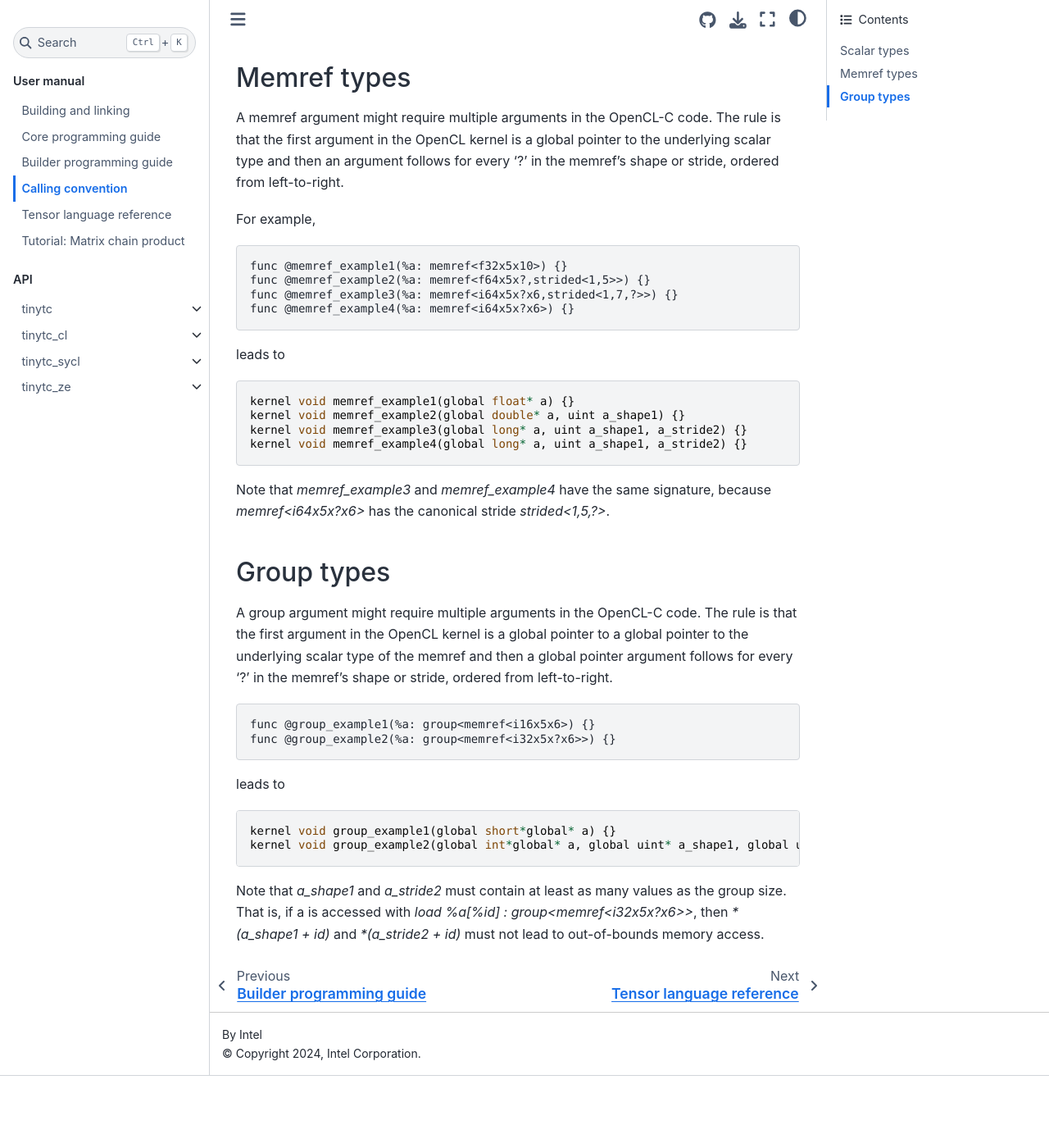
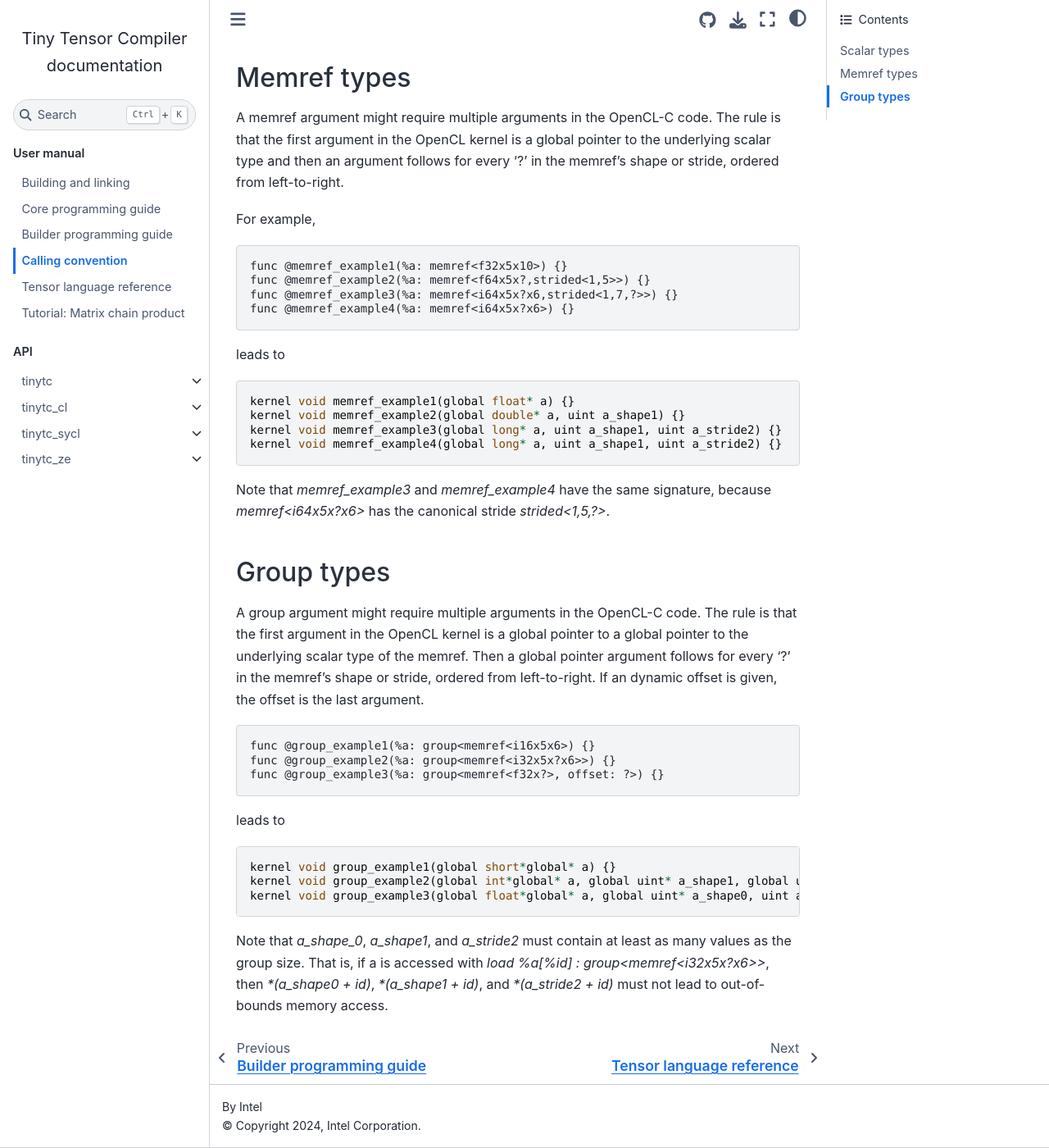
Before and after one commit to intel/tiny-tensor-compiler, a Sphinx documentation site: the page built from docs/manual/calling_convention.rst, in a window 1280 px wide and 1400 px high, scrolled down 1088 px. Shown: the whole window at 82% size. Built offline with Sphinx 7.4.7 and the Sphinx Book theme 1.1.4, drawn with Linux system fonts in a browser that asks for light colours; pages that are not in the unit, such as notebooks, are missing from menus; before the commit the page ends 2400 px from its top, so only the background shows below that.

Commit message:
Add offset parameter to group type

```diff
--- a/CMakeLists.txt
+++ b/CMakeLists.txt
@@ -3,7 +3,7 @@
 
 cmake_minimum_required(VERSION 3.23)
 
-project(tiny_tensor_compiler VERSION 0.2.2 LANGUAGES C CXX)
+project(tiny_tensor_compiler VERSION 0.3.0 LANGUAGES C CXX)
 
 include(CMakeDependentOption)
 option(BUILD_DOCUMENTATION "Build documentation" OFF)
--- a/docs/manual/calling_convention.rst
+++ b/docs/manual/calling_convention.rst
@@ -64,8 +64,8 @@
 
    kernel void memref_example1(global float* a) {}
    kernel void memref_example2(global double* a, uint a_shape1) {}
-   kernel void memref_example3(global long* a, uint a_shape1, a_stride2) {}
-   kernel void memref_example4(global long* a, uint a_shape1, a_stride2) {}
+   kernel void memref_example3(global long* a, uint a_shape1, uint a_stride2) {}
+   kernel void memref_example4(global long* a, uint a_shape1, uint a_stride2) {}
 
 Note that `memref_example3` and `memref_example4` have the same signature,
 because `memref<i64x5x?x6>` has the canonical stride `strided<1,5,?>`.
@@ -75,13 +75,16 @@
 
 A group argument might require multiple arguments in the OpenCL-C code.
 The rule is that the first argument in the OpenCL kernel is a global pointer to a global pointer to the
-underlying scalar type of the memref and then a global pointer argument follows for every '?'
-in the memref's shape or stride, ordered from left-to-right.
+underlying scalar type of the memref.
+Then a global pointer argument follows for every '?' in the memref's shape or stride, ordered from left-to-right.
+If an dynamic offset is given, the offset is the last argument.
+
 
 .. code::
 
    func @group_example1(%a: group<memref<i16x5x6>) {}
    func @group_example2(%a: group<memref<i32x5x?x6>>) {}
+   func @group_example3(%a: group<memref<f32x?>, offset: ?>) {}
 
 leads to
 
@@ -89,7 +92,8 @@
 
    kernel void group_example1(global short*global* a) {}
    kernel void group_example2(global int*global* a, global uint* a_shape1, global uint* a_stride2) {}
+   kernel void group_example3(global float*global* a, global uint* a_shape0, uint a_offset) {}
 
-Note that `a_shape1` and `a_stride2` must contain at least as many values as the group size.
+Note that `a_shape_0`, `a_shape1`, and `a_stride2` must contain at least as many values as the group size.
 That is, if a is accessed with `load %a[%id] : group<memref<i32x5x?x6>>`, then
-`*(a_shape1 + id)` and `*(a_stride2 + id)` must not lead to out-of-bounds memory access.
+`*(a_shape0 + id)`, `*(a_shape1 + id)`, and `*(a_stride2 + id)` must not lead to out-of-bounds memory access.
```
Also changed, not shown: CHANGELOG.md (+5 -0 lines), docs/manual/tensor-ir.rst (+10 -5 lines), 11 other files.
